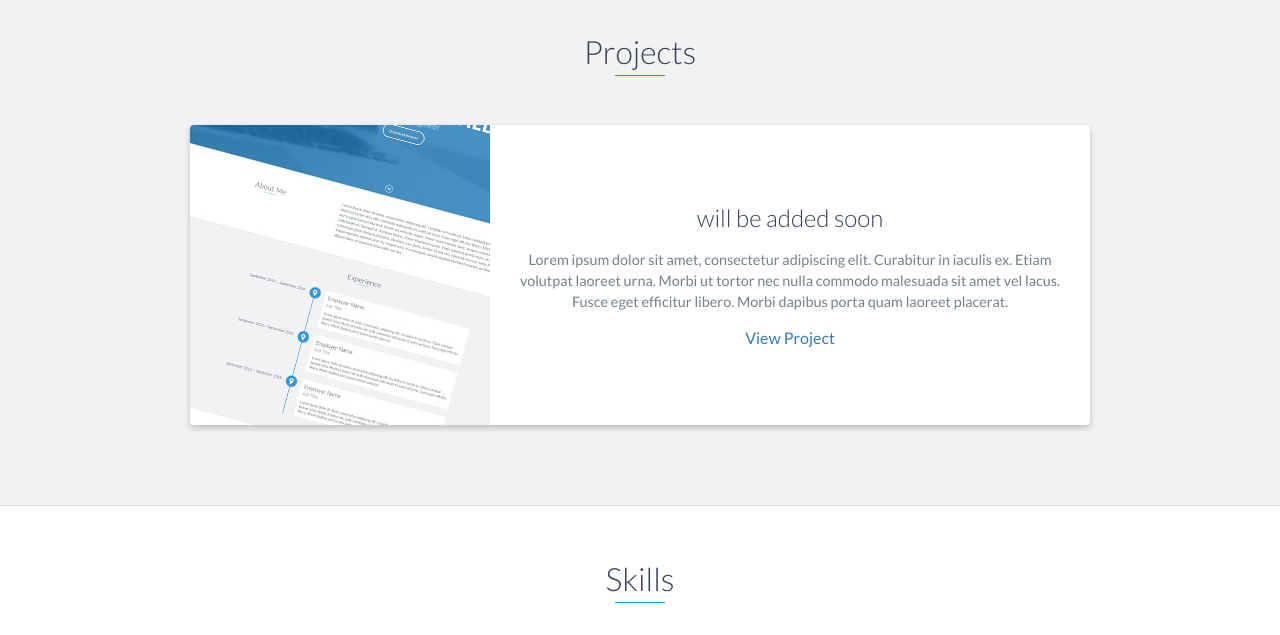
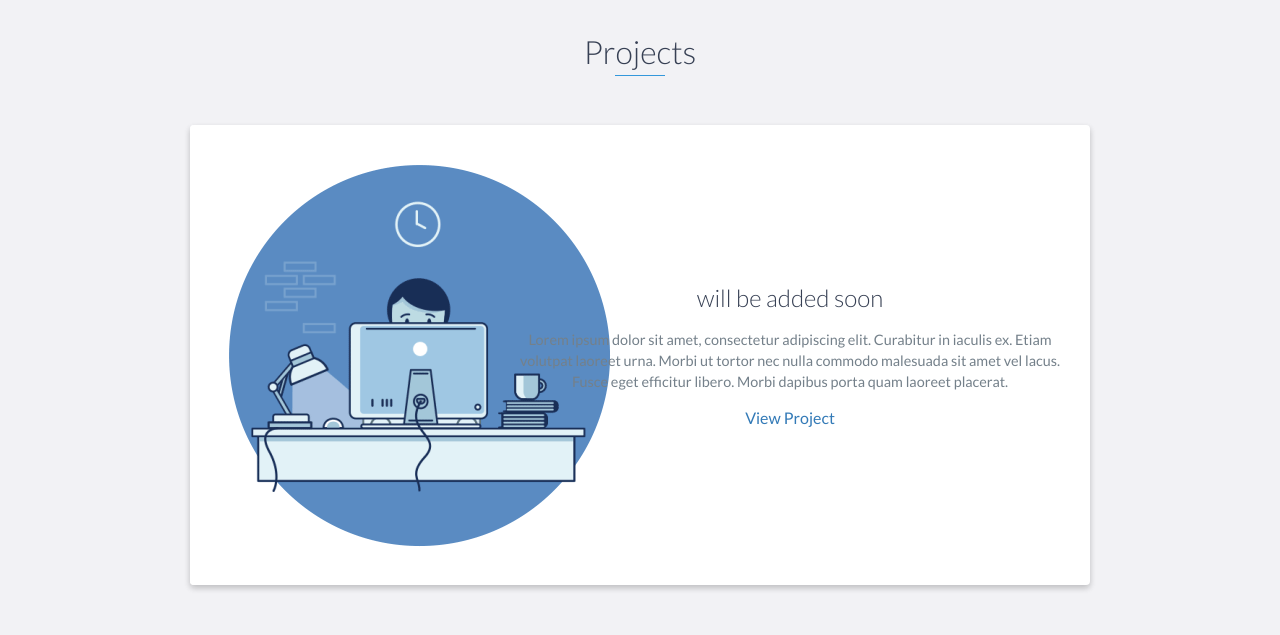
Before and after one commit to Dharma-krishnan/my_Portfolio, a website: page index.html in a window 1280 px wide. Shown: the part 3460-4095 px from the top of the page. Drawn offline with nearby package versions, Linux system fonts and the light colour scheme.

Commit message:
up-to-date

```diff
--- a/index.html
+++ b/index.html
@@ -192,7 +192,7 @@
                 <!-- copy the below code until end project and paste it below to add other projects on it -->
                 <div class="project shadow-large">
                     <div class="project-image">
-                        <img src="images/project.jpg" />
+                        <img src="./images/project-1test.gif"  />
                     </div>
                     <!-- End .project-image -->
                     <div class="project-info">
```
Also changed, not shown: images/project-1test.gif (added).
